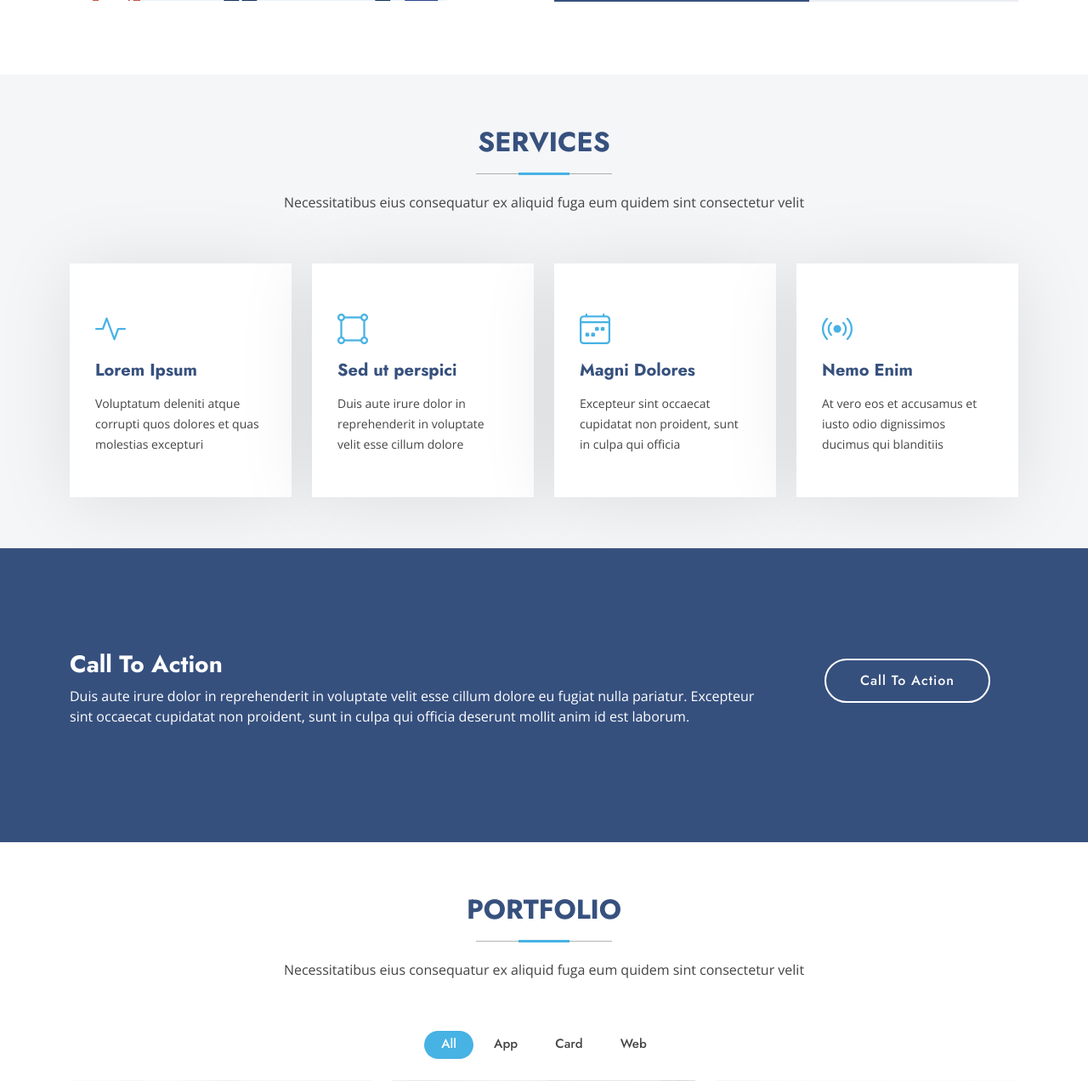
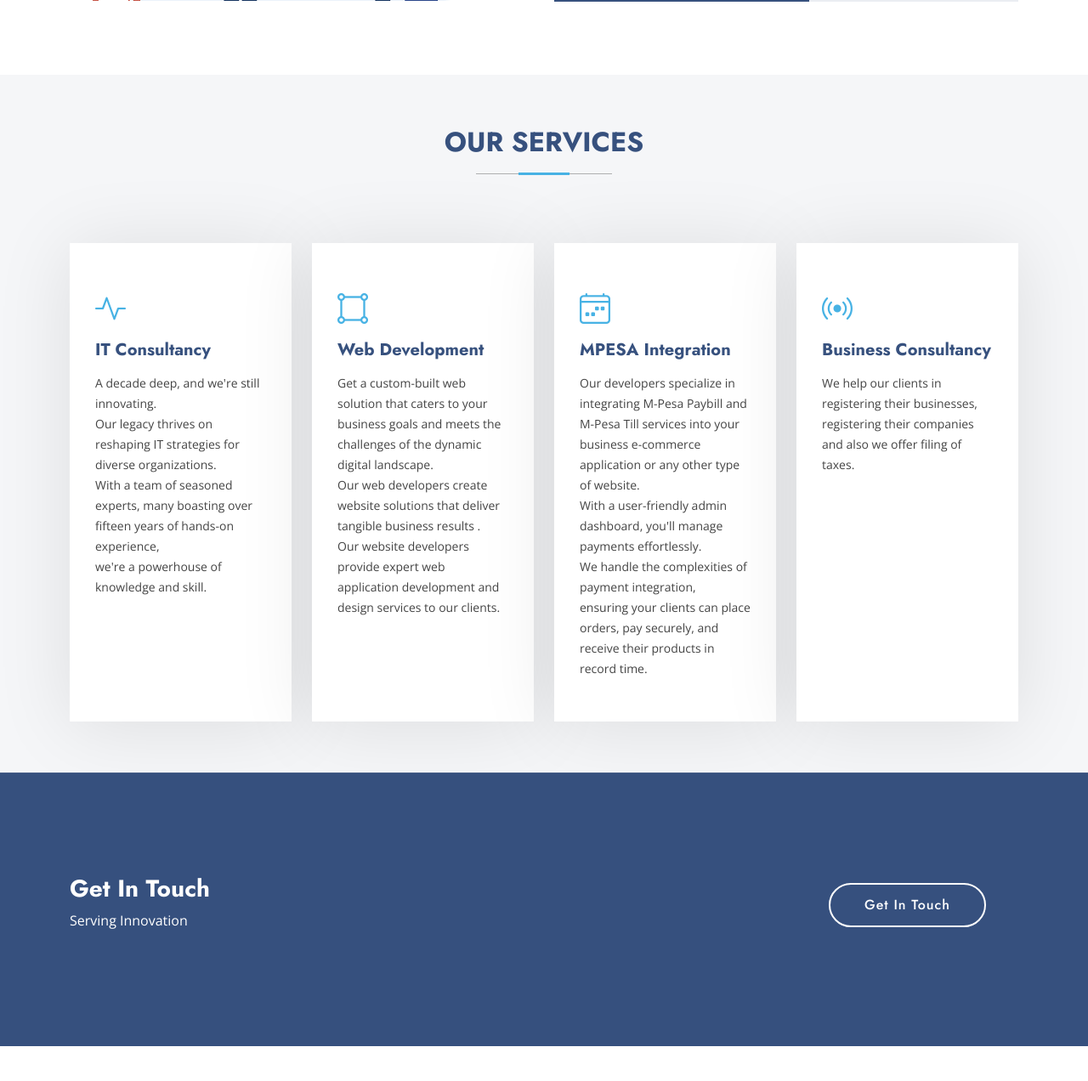
Before and after one commit to CharityMuthoka/TECH-Django-website, a Django app: page / in a window 1280 px wide. Shown: the part 2112-3384 px from the top of the page at 85% size. Run offline with Django 5.2, Linux system fonts and the light colour scheme; some libraries are stand-ins or nearby versions.

Commit message:
new changes

```diff
--- a/app/templates/index.html
+++ b/app/templates/index.html
@@ -5,7 +5,7 @@
 <head>
   <meta charset="utf-8">
   <meta content="width=device-width, initial-scale=1.0" name="viewport">
-  <title>Index - Arsha Bootstrap Template</title>
+  <title>LETY TECHCONSULTANCY FIRM</title>
   <meta name="description" content="">
   <meta name="keywords" content="">
 
@@ -36,7 +36,7 @@
   <header id="header" class="header d-flex align-items-center fixed-top">
     <div class="container-fluid container-xl position-relative d-flex align-items-center">
       <a href="index.html" class="logo d-flex align-items-center me-auto">
-        <h1 class="sitename">Arsha</h1>
+        <h4 class="sitename">LETY TECHCONSULTANCY FIRM</h4>
       </a>
       <nav id="navmenu" class="navmenu">
         <ul>
@@ -46,17 +46,7 @@
           <li><a href="#portfolio">Portfolio</a></li>
           <li><a href="#team">Team</a></li>
           <li><a href="#pricing">Pricing</a></li>
-          <li class="dropdown"><a href="#"><span>Dropdown</span> <i class="bi bi-chevron-down toggle-dropdown"></i></a>
-            <ul>
-              <li><a href="#">Dropdown 1</a></li>
-              <li class="dropdown"><a href="#"><span>Deep Dropdown</span> <i class="bi bi-chevron-down toggle-dropdown"></i></a>
-                <ul>
-                  <li><a href="#">Deep Dropdown 1</a></li>
-                  <li><a href="#">Deep Dropdown 2</a></li>
-                </ul>
-              </li>
-              <li><a href="#">Dropdown 2</a></li>
-            </ul>
+
           </li>
           <li><a href="#contact">Contact</a></li>
         </ul>
@@ -301,8 +291,8 @@
 
       <!-- Section Title -->
       <div class="container section-title" data-aos="fade-up">
-        <h2>Services</h2>
-        <p>Necessitatibus eius consequatur ex aliquid fuga eum quidem sint consectetur velit</p>
+        <h2>Our Services</h2>
+
       </div><!-- End Section Title -->
 
       <div class="container">
@@ -312,32 +302,38 @@
           <div class="col-xl-3 col-md-6 d-flex" data-aos="fade-up" data-aos-delay="100">
             <div class="service-item position-relative">
               <div class="icon"><i class="bi bi-activity icon"></i></div>
-              <h4><a href="" class="stretched-link">Lorem Ipsum</a></h4>
-              <p>Voluptatum deleniti atque corrupti quos dolores et quas molestias excepturi</p>
+              <h4><a href="" class="stretched-link">IT Consultancy</a></h4>
+              <p>A decade deep, and we're still innovating.<br> Our legacy thrives on reshaping IT strategies for diverse organizations.<br> With a team of seasoned experts, many boasting over fifteen years of hands-on experience,<br> we're a powerhouse of knowledge and skill.</p>
             </div>
           </div><!-- End Service Item -->
 
           <div class="col-xl-3 col-md-6 d-flex" data-aos="fade-up" data-aos-delay="200">
             <div class="service-item position-relative">
               <div class="icon"><i class="bi bi-bounding-box-circles icon"></i></div>
-              <h4><a href="" class="stretched-link">Sed ut perspici</a></h4>
-              <p>Duis aute irure dolor in reprehenderit in voluptate velit esse cillum dolore</p>
+              <h4><a href="" class="stretched-link">Web Development</a></h4>
+              <p>Get a custom-built web solution that caters to your business goals and meets the challenges of the dynamic digital landscape.<br>
+
+ Our web developers create website solutions that deliver tangible business results .<br>
+
+
+
+Our website developers provide expert web application development and design services to our clients.</p>
             </div>
           </div><!-- End Service Item -->
 
           <div class="col-xl-3 col-md-6 d-flex" data-aos="fade-up" data-aos-delay="300">
             <div class="service-item position-relative">
               <div class="icon"><i class="bi bi-calendar4-week icon"></i></div>
-              <h4><a href="" class="stretched-link">Magni Dolores</a></h4>
-              <p>Excepteur sint occaecat cupidatat non proident, sunt in culpa qui officia</p>
+              <h4><a href="" class="stretched-link">MPESA Integration</a></h4>
+              <p>Our developers specialize in integrating M-Pesa Paybill and M-Pesa Till services into your business e-commerce application or any other type of website.<br> With a user-friendly admin dashboard, you'll manage payments effortlessly. <br>We handle the complexities of payment integration,<br> ensuring your clients can place orders, pay securely, and receive their products in record time.</p>
             </div>
           </div><!-- End Service Item -->
 
           <div class="col-xl-3 col-md-6 d-flex" data-aos="fade-up" data-aos-delay="400">
             <div class="service-item position-relative">
               <div class="icon"><i class="bi bi-broadcast icon"></i></div>
-              <h4><a href="" class="stretched-link">Nemo Enim</a></h4>
-              <p>At vero eos et accusamus et iusto odio dignissimos ducimus qui blanditiis</p>
+              <h4><a href="" class="stretched-link">Business Consultancy </a></h4>
+              <p>We help our clients in registering their businesses,<br>registering their companies and also we offer filing of taxes.</p>
             </div>
           </div><!-- End Service Item -->
 
@@ -356,11 +352,11 @@
 
         <div class="row" data-aos="zoom-in" data-aos-delay="100">
           <div class="col-xl-9 text-center text-xl-start">
-            <h3>Call To Action</h3>
-            <p>Duis aute irure dolor in reprehenderit in voluptate velit esse cillum dolore eu fugiat nulla pariatur. Excepteur sint occaecat cupidatat non proident, sunt in culpa qui officia deserunt mollit anim id est laborum.</p>
+            <h3>Get In Touch</h3>
+            <p>Serving Innovation</p>
           </div>
           <div class="col-xl-3 cta-btn-container text-center">
-            <a class="cta-btn align-middle" href="#">Call To Action</a>
+            <a class="cta-btn align-middle" href="#">Get In Touch</a>
           </div>
         </div>
 
@@ -662,62 +658,33 @@
             <div class="swiper-slide">
               <div class="testimonial-item">
                 <img src="{% static 'assets/img/testimonials/testimonials-1.jpg' %}" class="testimonial-img" alt="">
-                <h3>Saul Goodman</h3>
+                <h3>Ruth James</h3>
                 <h4>Ceo &amp; Founder</h4>
                 <div class="stars">
                   <i class="bi bi-star-fill"></i><i class="bi bi-star-fill"></i><i class="bi bi-star-fill"></i><i class="bi bi-star-fill"></i><i class="bi bi-star-fill"></i>
                 </div>
                 <p>
                   <i class="bi bi-quote quote-icon-left"></i>
-                  <span>Proin iaculis purus consequat sem cure digni ssim donec porttitora entum suscipit rhoncus. Accusantium quam, ultricies eget id, aliquam eget nibh et. Maecen aliquam, risus at semper.</span>
+                  <span>"Fantastic work!The website they built for us is user friendly and beautiful".</span>
                   <i class="bi bi-quote quote-icon-right"></i>
                 </p>
               </div>
             </div><!-- End testimonial item -->
 
+
+
+
             <div class="swiper-slide">
               <div class="testimonial-item">
-                <img src="{% static 'assets/img/testimonials/testimonials-2.jpg' %}" class="testimonial-img" alt="">
-                <h3>Sara Wilsson</h3>
-                <h4>Designer</h4>
+                <img src="{% static 'assets/img/testimonials/testimonials-4.jpg' %}" class="testimonial-img" alt="">
+                <h3>Joseph Smith</h3>
+                <h4>Marketing Manager</h4>
                 <div class="stars">
                   <i class="bi bi-star-fill"></i><i class="bi bi-star-fill"></i><i class="bi bi-star-fill"></i><i class="bi bi-star-fill"></i><i class="bi bi-star-fill"></i>
                 </div>
                 <p>
                   <i class="bi bi-quote quote-icon-left"></i>
-                  <span>Export tempor illum tamen malis malis eram quae irure esse labore quem cillum quid cillum eram malis quorum velit fore eram velit sunt aliqua noster fugiat irure amet legam anim culpa.</span>
-                  <i class="bi bi-quote quote-icon-right"></i>
-                </p>
-              </div>
-            </div><!-- End testimonial item -->
-
-            <div class="swiper-slide">
-              <div class="testimonial-item">
-                <img src="{% static 'assets/img/testimonials/testimonials-3.jpg' %}" class="testimonial-img" alt="">
-                <h3>Jena Karlis</h3>
-                <h4>Store Owner</h4>
-                <div class="stars">
-                  <i class="bi bi-star-fill"></i><i class="bi bi-star-fill"></i><i class="bi bi-star-fill"></i><i class="bi bi-star-fill"></i><i class="bi bi-star-fill"></i>
-                </div>
-                <p>
-                  <i class="bi bi-quote quote-icon-left"></i>
-                  <span>Enim nisi quem export duis labore cillum quae magna enim sint quorum nulla quem veniam duis minim tempor labore quem eram duis noster aute amet eram fore quis sint minim.</span>
-                  <i class="bi bi-quote quote-icon-right"></i>
-                </p>
-              </div>
-            </div><!-- End testimonial item -->
-
-            <div class="swiper-slide">
-              <div class="testimonial-item">
-                <img src="{% static 'assets/img/testimonials/testimonials-4.jpg' %}" class="testimonial-img" alt="">
-                <h3>Matt Brandon</h3>
-                <h4>Freelancer</h4>
-                <div class="stars">
-                  <i class="bi bi-star-fill"></i><i class="bi bi-star-fill"></i><i class="bi bi-star-fill"></i><i class="bi bi-star-fill"></i><i class="bi bi-star-fill"></i>
-                </div>
-                <p>
-                  <i class="bi bi-quote quote-icon-left"></i>
-                  <span>Fugiat enim eram quae cillum dolore dolor amet nulla culpa multos export minim fugiat minim velit minim dolor enim duis veniam ipsum anim magna sunt elit fore quem dolore labore illum veniam.</span>
+                  <span>"Their team has incredible attention to detail.Highly recommended for any design project".</span>
                   <i class="bi bi-quote quote-icon-right"></i>
                 </p>
               </div>
@@ -726,14 +693,14 @@
             <div class="swiper-slide">
               <div class="testimonial-item">
                 <img src="{% static 'assets/img/testimonials/testimonials-5.jpg' %}" class="testimonial-img" alt="">
-                <h3>John Larson</h3>
-                <h4>Entrepreneur</h4>
+                <h3> Alice Johnson</h3>
+                <h4>Founder of Startapp Inc</h4>
                 <div class="stars">
                   <i class="bi bi-star-fill"></i><i class="bi bi-star-fill"></i><i class="bi bi-star-fill"></i><i class="bi bi-star-fill"></i><i class="bi bi-star-fill"></i>
                 </div>
                 <p>
                   <i class="bi bi-quote quote-icon-left"></i>
-                  <span>Quis quorum aliqua sint quem legam fore sunt eram irure aliqua veniam tempor noster veniam enim culpa labore duis sunt culpa nulla illum cillum fugiat legam esse veniam culpa fore nisi cillum quid.</span>
+                  <span>"Delivered exactly what we needed,on time and within budget.We couldn't be happier!!".</span>
                   <i class="bi bi-quote quote-icon-right"></i>
                 </p>
               </div>
@@ -930,7 +897,7 @@
       <div class="row gy-4">
         <div class="col-lg-4 col-md-6 footer-about">
           <a href="index.html" class="d-flex align-items-center">
-            <span class="sitename">Arsha</span>
+            <span class="sitename">Contact us</span>
           </a>
           <div class="footer-contact pt-3">
 
@@ -953,10 +920,10 @@
         <div class="col-lg-2 col-md-3 footer-links">
           <h4>Our Services</h4>
           <ul>
-            <li><i class="bi bi-chevron-right"></i> <a href="#">Web Design</a></li>
+            <li><i class="bi bi-chevron-right"></i> <a href="#">IT Consultancy</a></li>
             <li><i class="bi bi-chevron-right"></i> <a href="#">Web Development</a></li>
-            <li><i class="bi bi-chevron-right"></i> <a href="#">Product Management</a></li>
-            <li><i class="bi bi-chevron-right"></i> <a href="#">Marketing</a></li>
+            <li><i class="bi bi-chevron-right"></i> <a href="#">MPESA Integration</a></li>
+            <li><i class="bi bi-chevron-right"></i> <a href="#">Business Consultancy</a></li>
           </ul>
         </div>
 
```
